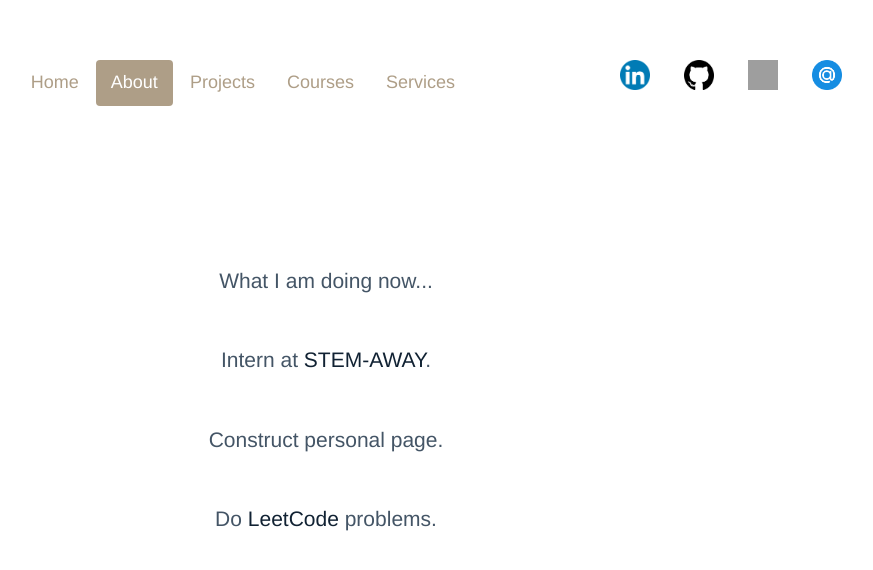
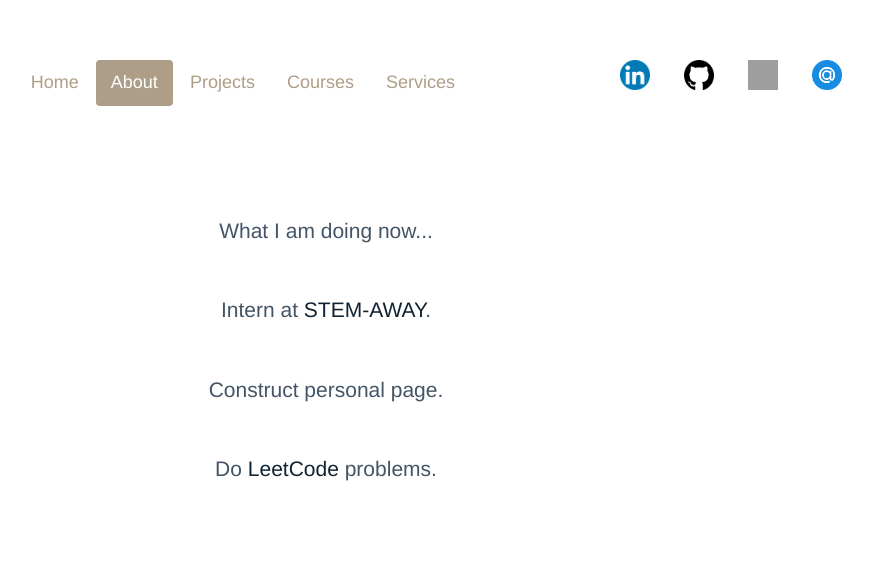
Before and after one commit to jadewu/jadewu.github.io, a Jekyll site: the page built from about.html, in a window 1280 px wide. Shown: the top 570 px of the page, without its empty margins (338-1211 px from the left). Built offline with Jekyll 4.4.1, drawn with Linux system fonts in a browser that asks for light colours; grey boxes are pictures that could not be loaded.

Commit message:
Update about.html

```diff
--- a/about.html
+++ b/about.html
@@ -1,7 +1,7 @@
 ---
 layout: default
 ---
-<div class="container" style="margin-top: 100px;">
+<div class="container" style="margin-top: 50px;">
   <div class="blurb">
           <p style="text-align: center; margin-top: 50px;"> What I am doing now...</p>
           <p style="text-align: center; margin-top: 50px;"> Intern at <a href="https://stemaway.com/">STEM-AWAY</a>. </p>
```
